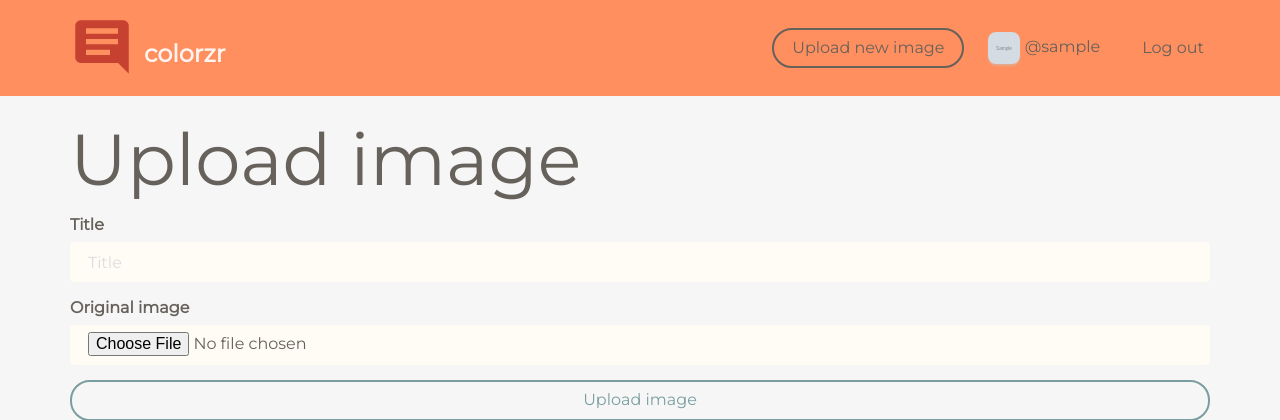
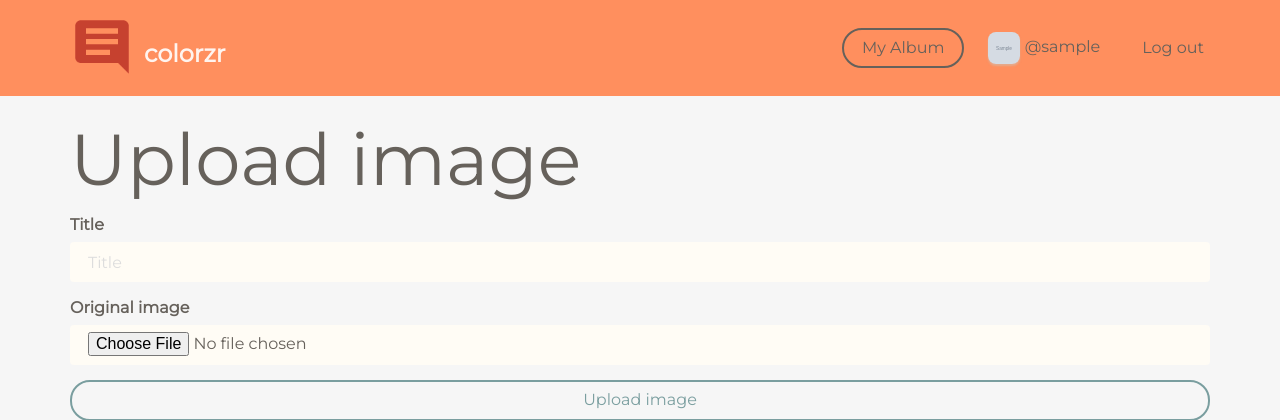
Before and after one commit to ericpts/ProiectIP, a Django app: page /images/upload/ in a window 1280 px wide. Shown: the top 420 px of the page. Run offline with Django 3.2, Linux system fonts and the light colour scheme; a user stored in the database is signed in; tables that the repository leaves empty hold one stand-in row (values such as "Sample post"); grey boxes marked "Sample" are stand-in pictures; parts of the project's set-up code (start-up, migrations or seed data) failed here and were passed over; some libraries are stand-ins or nearby versions.

Commit message:
Solved urls issues

```diff
--- a/colorzr/accounts/urls.py
+++ b/colorzr/accounts/urls.py
@@ -29,7 +29,6 @@
 from django.conf.urls import url
 from . import views
 
-
 urlpatterns = [
     url(r"^login/$", views.LoginView.as_view(), name="login"),
     url(r"^logout/$", views.LogoutView.as_view(), name="logout"),
--- a/colorzr/colorzr/urls.py
+++ b/colorzr/colorzr/urls.py
@@ -32,8 +32,8 @@ router.register(r'groups', GroupViewSet)
 urlpatterns = [
     url(r"^$", HomeView.as_view(), name="home"),
     url('^admin/', admin.site.urls),
+    url('^routes/', include(router.urls)),
     url('^accounts/', include('accounts.urls')),
-    url('^routes/', include(router.urls)),
     url('^images/', include('images.urls')),
 ]
 
--- a/colorzr/images/urls.py
+++ b/colorzr/images/urls.py
@@ -4,7 +4,7 @@ from images import views
 
 urlpatterns = [
     url(r'^delete/(?P<pk>\d+)/$', views.ImageDeleteView.as_view(), name='delete'),
-    url(r'upload/$', views.ImageAddView.as_view(), name='upload'),
-    url(r'album/(?P<username>\w{0,50})/$', views.AlbumView.as_view(), name='album'),
-    url(r'album/$', views.AlbumView.as_view(), name='my_album')
+    url(r'^upload/$', views.ImageAddView.as_view(), name='upload'),
+    url(r'^album/(?P<username>\w{0,50})/$', views.AlbumView.as_view(), name='album'),
+    url(r'^album/$', views.AlbumView.as_view(), name='my_album'),
 ]
--- a/colorzr/templates/layout.html
+++ b/colorzr/templates/layout.html
@@ -47,7 +47,7 @@
 				<ul class="nav navbar-nav navbar-right vertical-align">
 					{% if user.is_authenticated %}
 					<li>
-						<a href="/images/upload-image" class="btn btn-default">Upload new image</a>
+						<a href="{% url 'my_album' %}" class="btn btn-default">My Album</a>
 					</li>
 					<li>
 						<a href="{% url 'change_profile' %}" class="btn btn-simple">
```
Also changed, not shown: colorzr/images/templates/images/album.html (renamed from colorzr/templates/images/album.html), colorzr/images/templates/images/upload-image.html (renamed from colorzr/templates/images/upload-image.html).
